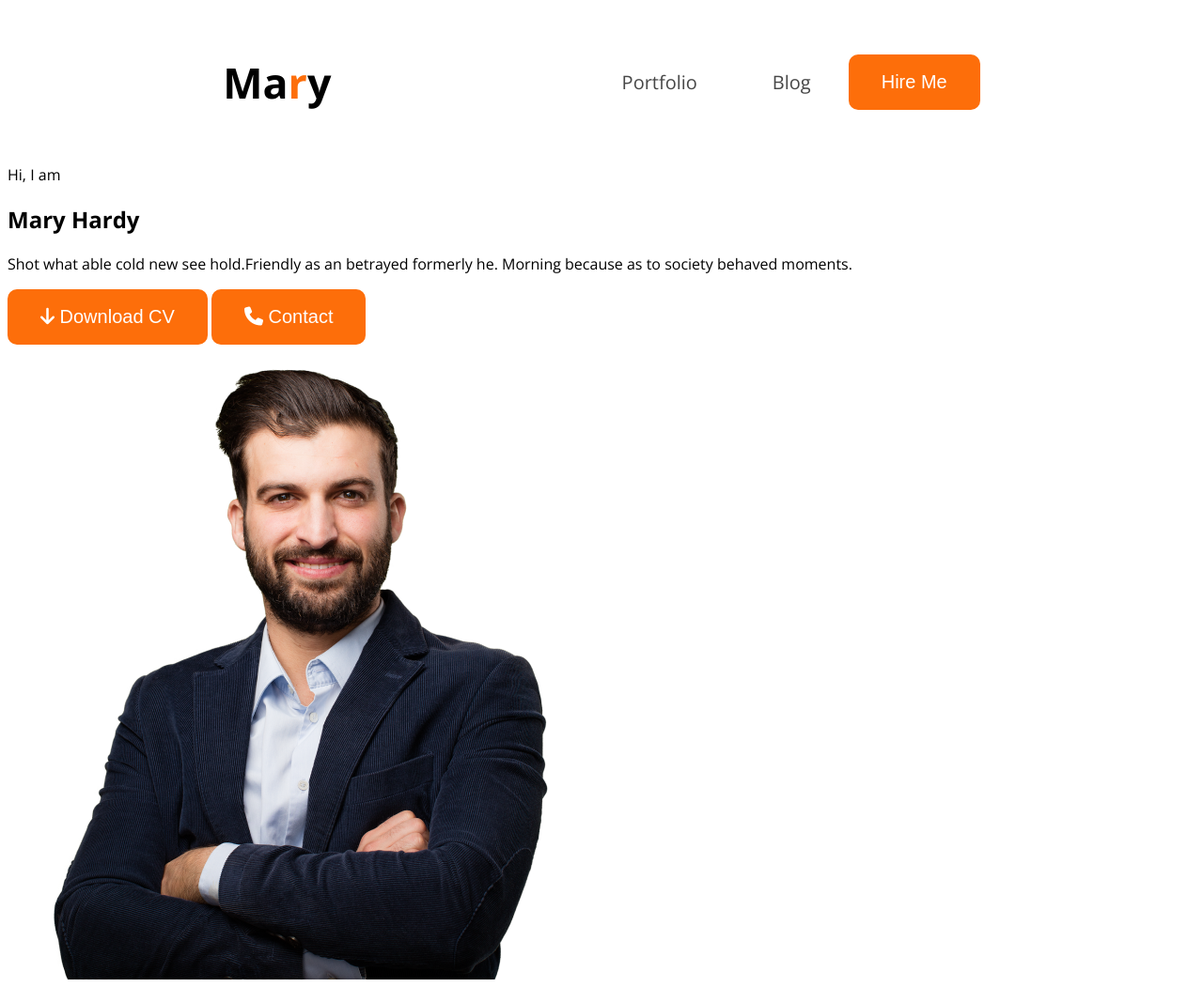
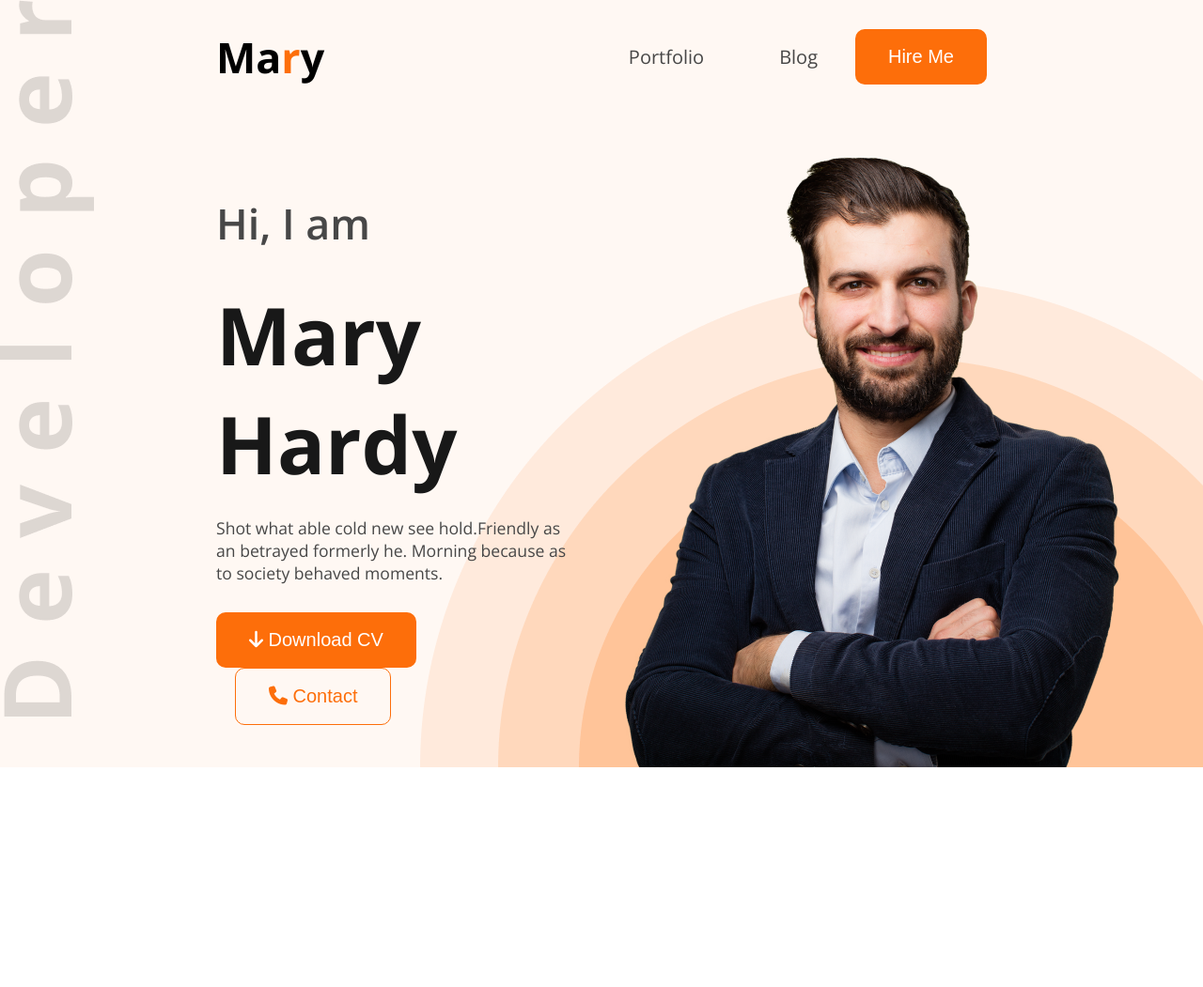
Before and after one commit to Shaficul-Islam-Shanto/Developer-Profile, a plain HTML site: page index.html in a window 1280 px wide. Shown: the whole page at 94% size. After the commit the page ends 867 px from the top, so only its background shows below. Drawn offline with nearby package versions, Linux system fonts and the light colour scheme.

Commit message:
Banner Section  Added

```diff
--- a/Style/style.css
+++ b/Style/style.css
@@ -4,7 +4,11 @@
     font-optical-sizing: auto;
     font-style: normal;
   }
-
+*{
+    margin: 0;
+    padding: 0;
+    box-sizing: border-box;
+}
   /* Shared style */
   .primary-button{
     font-size: 1.25rem;
@@ -15,13 +19,21 @@
     background: rgb(253, 110, 10);
     cursor: pointer;
   }
+/* Head Section Related Styles */
+.head-section{
+    background: url("../images/developer.png"), url("../images/header_bg.png"), rgb(255, 248, 243);
+    background-repeat: no-repeat;
+    background-position: top left, bottom right;
+    padding-top: 30px;
 
+}
   /* Navbar related styles */
 
 .nav-container{
-    margin: 20px auto;
+    /* width: 1800px; */
+    margin: 0px 230px;
     display: flex;
-    justify-content: space-evenly;
+    justify-content: space-between;
     align-items: center;
 }
 .nav-links ul{
@@ -45,4 +57,35 @@
 }
 
 /* Banner Section Related Styles */
-.
+.banner-container {
+    display: flex;
+    justify-content: space-between;
+    align-items: center;
+    margin: 50px 80px 50px 230px;
+}
+.banner-text{
+    width: 600px;
+}
+.banner-text p:first-child{
+    font-size: 2.8rem;
+    font-weight: 600;
+    color: rgb(71, 71, 71);
+}
+.banner-text h1{
+    font-size: 5.3rem;
+    color: rgb(24, 24, 24);
+}
+.banner-text p {
+    margin: 20px 0px 30px 0px;
+    font-size: 1.1rem;
+    color: rgb(71, 71, 71);
+}
+.banner-text button:last-child{
+    background: none;
+    color: rgb(253, 110, 10);
+    border: 1px solid rgb(253, 110, 10);
+    margin-left: 20px;
+}
+.banner-img{
+    /* width: 100%; */
+}
--- a/index.html
+++ b/index.html
@@ -12,7 +12,7 @@
 </head>
 
 <body class="open-sans-font">
-    <header>
+    <header class="head-section">
         <nav class="nav-container">
             <div class="nav-logo">
                 <h2>Ma<span class="nav-logo-text">r</span>y</h2>
@@ -34,7 +34,7 @@
                 <button class="primary-button"><i class="fa-solid fa-arrow-down"></i> Download CV</button>
                 <button class="primary-button"><i class="fa-solid fa-phone"></i> Contact</button>
             </div>
-            <div class="banner-img"><img src="images/hardy.png" alt=""></div>
+            <img class="banner-img" src="images/hardy.png" alt="">
         </section>
     </header>
     <main>
```
